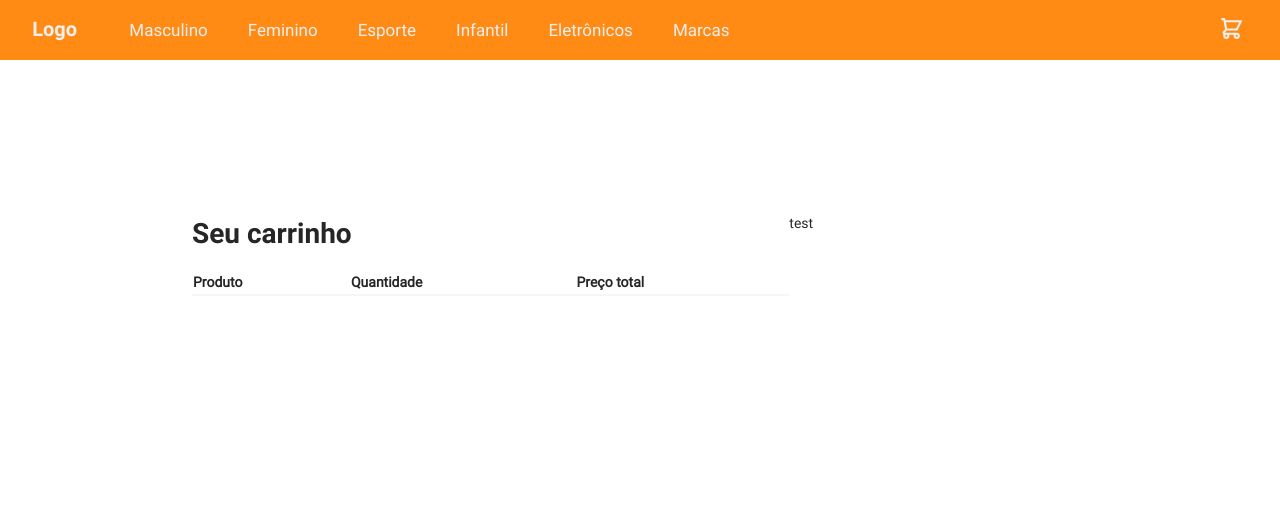
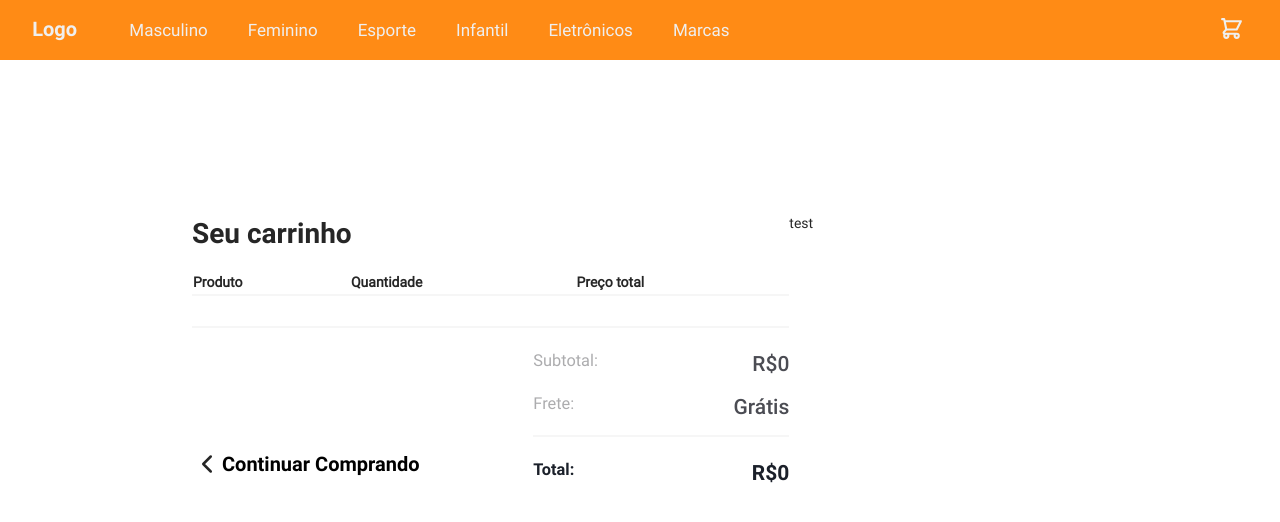
Before and after one commit to EduardoPD1921/e.com-frontend, a React (Create React App) app: page /checkout in a window 1280 px wide. Shown: the top 522 px of the page. Built offline with nearby package versions, Linux system fonts and the light colour scheme.

Commit message:
:sparkles: Subtotal info added to checkout page

```diff
--- a/src/components/ProductRow/index.js
+++ b/src/components/ProductRow/index.js
@@ -73,7 +73,7 @@ function ProductRow({ id, title, price, image, quantity }) {
       <td>
         <h3>R${renderProductSubtotal()}</h3>
       </td>
-      <td>
+      <td style={{ width: 20 }}>
         <VscClose onClick={() => removeProductFromCart(id)} style={{ fontSize: 25, cursor: 'pointer' }} />
       </td>
     </tr>
--- a/src/pages/Checkout/index.js
+++ b/src/pages/Checkout/index.js
@@ -1,5 +1,7 @@
 import React, { useContext } from 'react';
 import { CartContext } from '../../Context/CartContext';
+
+import { FiChevronLeft } from 'react-icons/fi';
 
 import Navbar from '../../components/layout/Navbar';
 import ProductRow from '../../components/ProductRow';
@@ -10,7 +12,17 @@ import {
   ProductsInfo,
   PaymentInfo,
   ProductsInfoTitle,
-  TitleRow
+  TitleRow,
+  CheckoutPriceInfo,
+  ContinueShoppingContainer,
+  SubtotalInfo,
+  PriceInfo,
+  PriceInfoRow,
+  PriceKey,
+  PriceValue,
+  TotalKey,
+  TotalPrice,
+  TextRow
 } from './styles';
 
 function Checkout() {
@@ -32,6 +44,22 @@ function Checkout() {
     };
   };
 
+  function renderSubtotal() {
+    const arrPrices = addedProductsToCart.map(product => {
+      return product.price * (product.quantity || 1);
+    });
+
+    if (arrPrices.length > 0) {
+      const subtotal = arrPrices.reduce(function(previousPrice, currentPrice) {
+        return previousPrice + currentPrice;
+      });
+
+      return subtotal.toFixed(2).replace('.', ',');
+    };
+
+    return 0;
+  };
+
   return (
     <>
       <Navbar />
@@ -48,6 +76,30 @@ function Checkout() {
               </TitleRow>
               {renderCheckoutProducts()}
             </table>
+            <CheckoutPriceInfo>
+              <ContinueShoppingContainer>
+                <TextRow>
+                  <FiChevronLeft style={{ fontSize: 30 }} />
+                  <a href="/home">Continuar Comprando</a>
+                </TextRow>
+              </ContinueShoppingContainer>
+              <SubtotalInfo>
+                <PriceInfo>
+                  <PriceInfoRow>
+                    <PriceKey>Subtotal:</PriceKey>
+                    <PriceValue>R${renderSubtotal()}</PriceValue>
+                  </PriceInfoRow>
+                  <PriceInfoRow>
+                    <PriceKey>Frete:</PriceKey>
+                    <PriceValue>Grátis</PriceValue>
+                  </PriceInfoRow>
+                </PriceInfo>
+                <PriceInfoRow marginTop={20}>
+                  <TotalKey>Total:</TotalKey>
+                  <TotalPrice>R${renderSubtotal()}</TotalPrice>
+                </PriceInfoRow>
+              </SubtotalInfo>
+            </CheckoutPriceInfo>
           </ProductsInfo>
           <PaymentInfo>
             test
--- a/src/pages/Checkout/styles.js
+++ b/src/pages/Checkout/styles.js
@@ -1,4 +1,4 @@
-import styled from "styled-components";
+import styled, { css } from "styled-components";
 
 export const CheckoutContainer = styled.div`
   width: 100%;
@@ -37,3 +37,94 @@ export const TitleRow = styled.tr`
   border-bottom-width: 2px;
   border-color: #f6f6f6;
 `;
+
+export const CheckoutPriceInfo = styled.div`
+  margin-top: 30px;
+
+  display: flex;
+  flex-direction: row;
+
+  border-top-style: solid;
+  border-top-width: 2px;
+  border-top-color: #f6f6f6;
+`;
+
+export const ContinueShoppingContainer = styled.div`
+  margin-bottom: 20px;
+
+  display: flex;
+  align-items: flex-end;
+  flex: 4;
+`;
+
+export const SubtotalInfo = styled.div`
+  margin-top: 20px;
+
+  display: flex;
+  flex-direction: column;
+  flex: 3;
+  justify-content: center;
+  align-items: center;
+`;
+
+export const PriceInfo = styled.div`
+  width: 100%;
+
+  display: flex;
+  justify-content: center;
+  align-items: center;
+  flex-direction: column;
+
+  border-bottom-style: solid;
+  border-bottom-width: 2px;
+  border-bottom-color: #f6f6f6;
+`;
+
+export const PriceInfoRow = styled.div`
+  margin-top: ${props => props.marginTop}px;
+
+  width: 100%;
+
+  display: flex;
+  flex-direction: row;
+  justify-content: space-between;
+`;
+
+export const PriceKey = styled.h3`
+  color: #ACACAE;
+`;
+
+export const PriceValue = styled.h2`
+  color: #4B4C53;
+  font-family: robotoMedium;
+`;
+
+const TotalStyle = css`
+  font-family: robotoBold;
+  color: #1B202A;
+`;
+
+export const TotalKey = styled.h3`
+  ${TotalStyle}
+`;
+
+export const TotalPrice = styled.h2`
+  ${TotalStyle}
+`;
+
+export const TextRow = styled.div`
+  display: flex;
+  justify-content: center;
+  align-items: center;
+
+  font-family: robotoBold;
+  font-size: 20px;
+
+  a {
+    color: black;
+  }
+
+  :hover {
+    text-decoration: underline;
+  }
+`;
```
Also changed, not shown: 1 other file (tests, documents, lock files or other folders).
